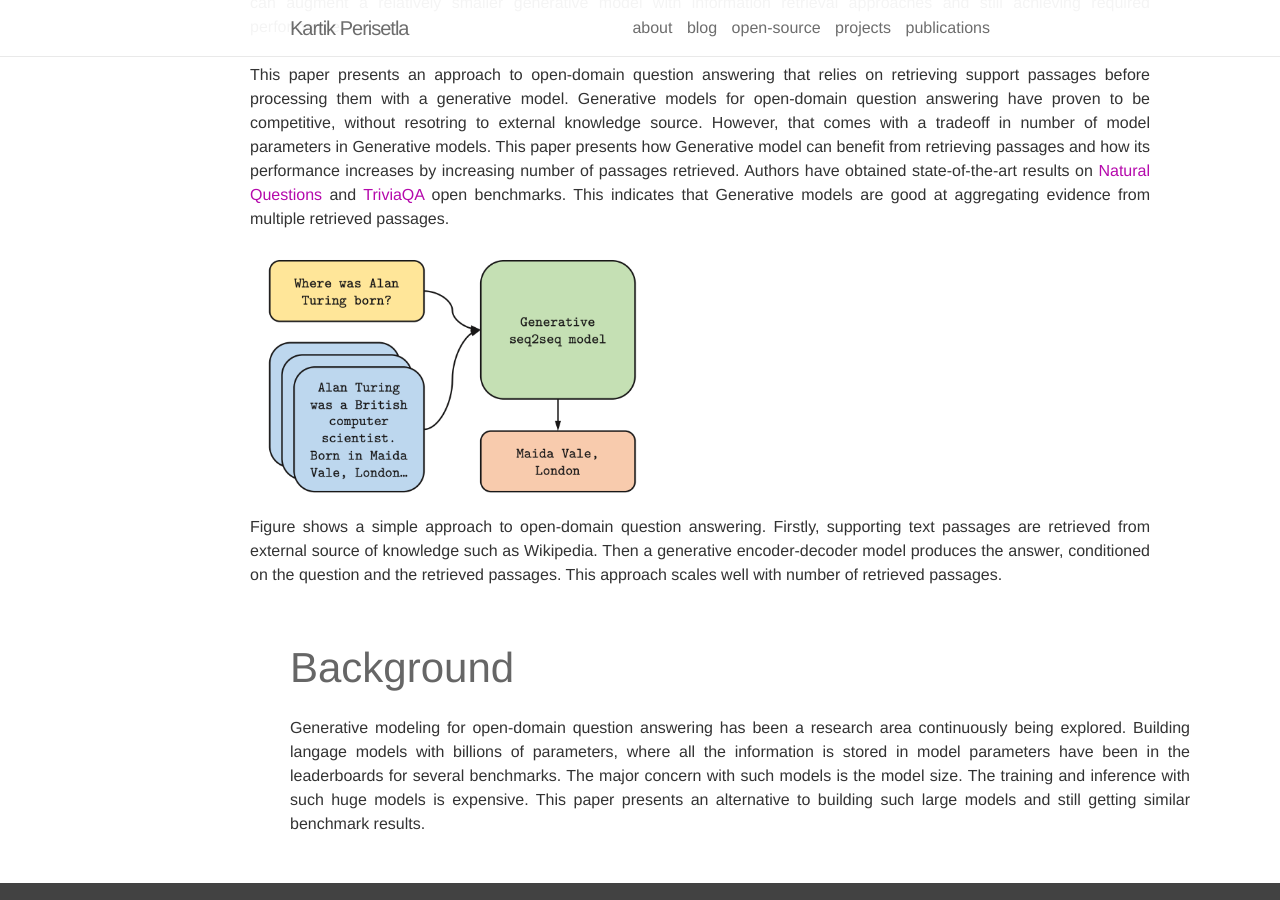
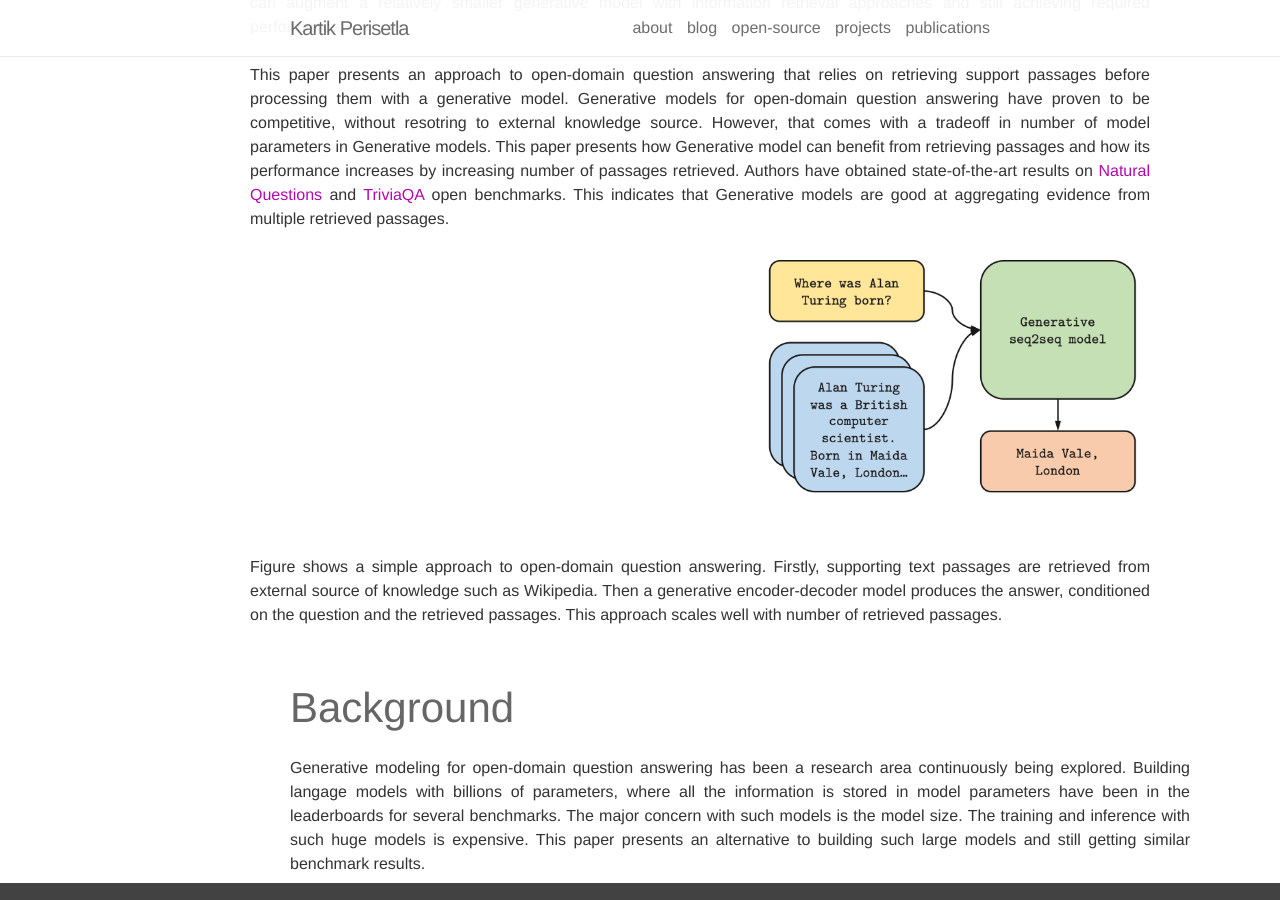
Before and after one commit to kartikperisetla/kartikperisetla.github.io, a Jekyll site: the page built from _posts/2020-07-25-leveraging-passage-retrieval-generative-models-qna.markdown, in a window 1280 px wide and 900 px high, scrolled down 415 px. Built offline with Jekyll 4.4.1, drawn with Linux system fonts in a browser that asks for light colours; nearby versions of some CDN libraries; comment, search, counter and statistics services are not loaded.

Commit message:
Update 2020-07-25-leveraging-passage-retrieval-generative-models-qna.markdown

```diff
--- a/_posts/2020-07-25-leveraging-passage-retrieval-generative-models-qna.markdown
+++ b/_posts/2020-07-25-leveraging-passage-retrieval-generative-models-qna.markdown
@@ -11,6 +11,7 @@
 25th July 2020<br/>
 <b>keywords</b>: generative model, question answering, passage retrieval<br />
 <h4 class="year" />
+
 <p align="justify">
     This post will walk through a paper by Facebook AI Research and Inria Paris: <a href="https://arxiv.org/abs/2007.01282"> [arXiv]
 </a>
@@ -21,8 +22,9 @@
     This paper presents an approach to open-domain question answering that relies on retrieving support passages before processing them with a generative model. Generative models for open-domain question answering have proven to be competitive, without resotring to external knowledge source. However, that comes with a tradeoff in number of model parameters in Generative models. This paper presents how Generative model can benefit from retrieving passages and how its performance increases by increasing number of passages retrieved. Authors have obtained state-of-the-art results on <a href="https://ai.google.com/research/NaturalQuestions/">Natural Questions</a> and <a href="https://nlp.cs.washington.edu/triviaqa/">TriviaQA</a> open benchmarks. This indicates that Generative models are good at aggregating evidence from multiple retrieved passages.
 	<br/>
 </p>
+
+<img width="400px" src="{{ site.baseurl }}/assets/img/blog/passage_retrieval_generative_models.png"/>
 <p align="justify">
-<img width="400px" src="{{ site.baseurl }}/assets/img/blog/passage_retrieval_generative_models.png"/>
 <br/>
 Figure shows a simple approach to open-domain question answering. Firstly, supporting text passages are retrieved from external source of knowledge such as Wikipedia. Then a generative encoder-decoder model produces the answer, conditioned on the question and the retrieved passages. This approach scales well with number of retrieved passages.
 </p>
```
